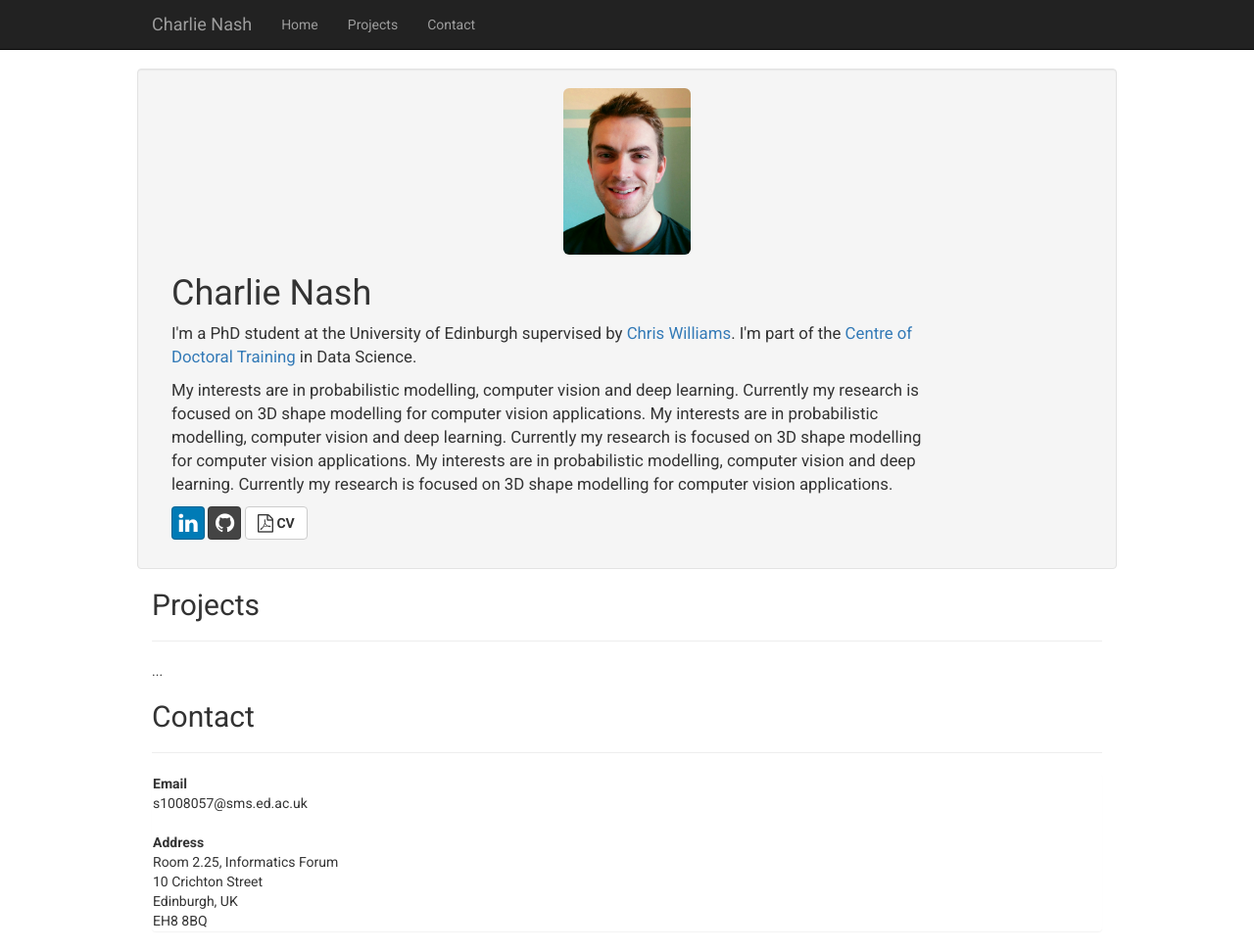
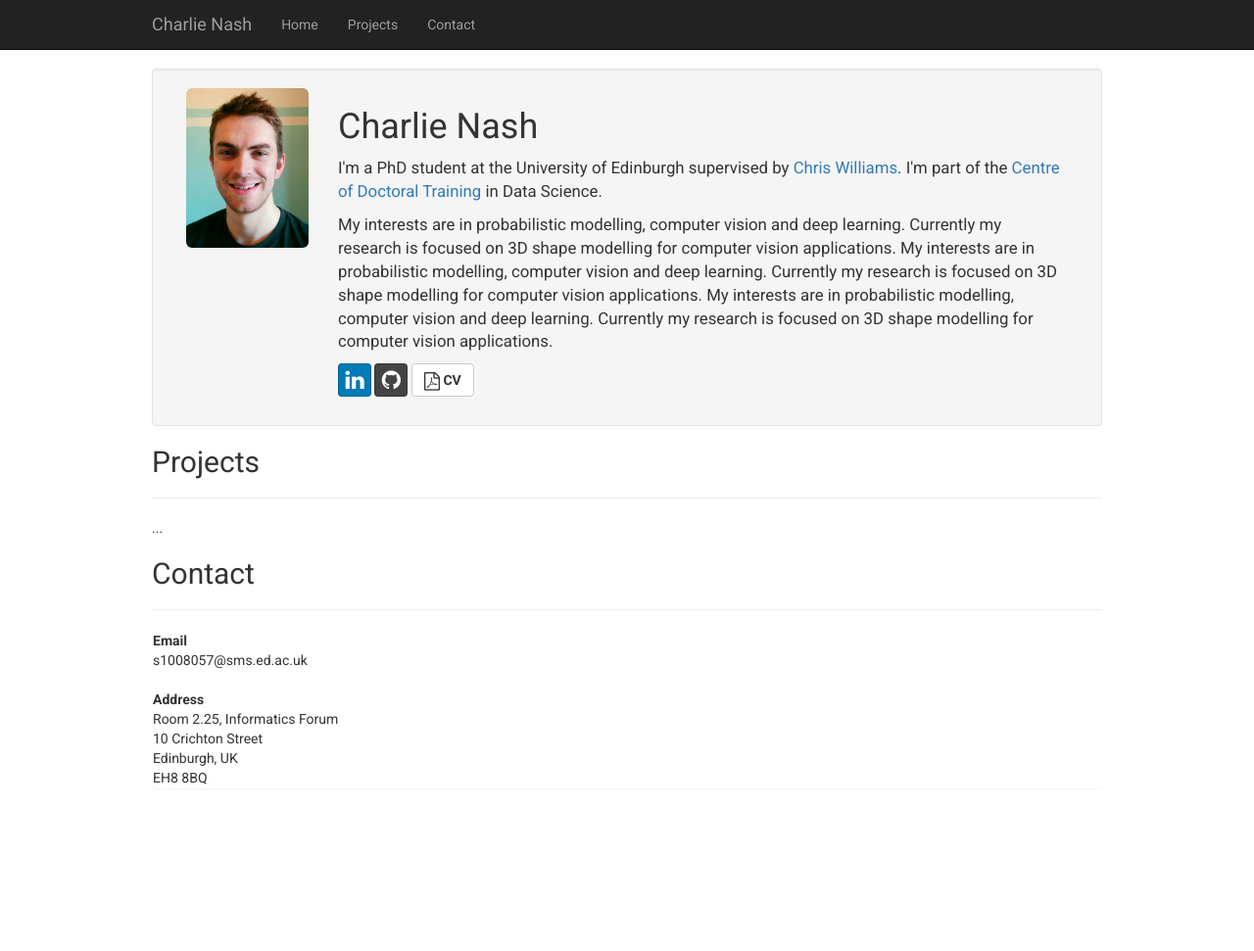
Before and after one commit to charlienash/charlienash.github.io, a Jekyll site: the page index.html, which Jekyll copies as it is, in a window 1280 px wide and 971 px high. Shown: the whole window at 98% size. Built offline with Jekyll 4.4.1, drawn with Linux system fonts in a browser that asks for light colours; nearby versions of some CDN libraries; library files that are not in the unit come from our copies.

Commit message:
Update index.html

```diff
--- a/index.html
+++ b/index.html
@@ -68,8 +68,8 @@
 
 		<!-- Page Content -->
 		<div class="container-fluid">
-			<div class="row well">
-			  	<div class="col-xs-2 center-block">
+			<div class="row well center-block">
+			  	<div class="col-xs-2">
 			      		<img class="img-responsive img-rounded " src="assets/img/Charlie_photo.jpg">
 			  	</div>
 			 	<div class="col-xs-10">
```
